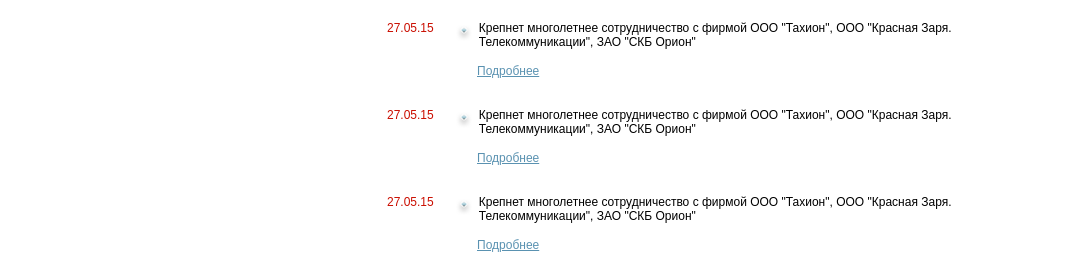
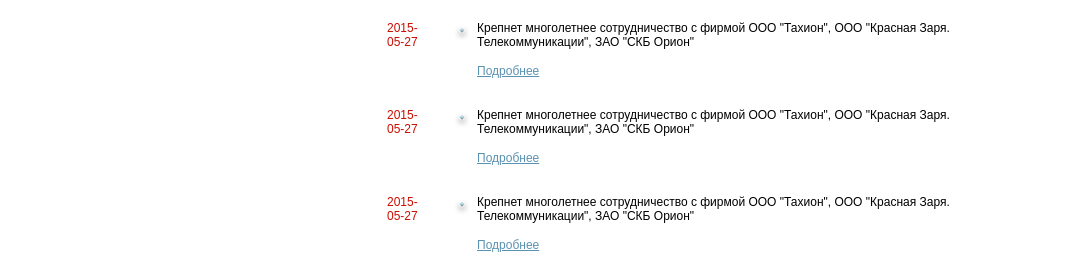
Before and after one commit to Enkil/kzm-spb.ru, a plain HTML site: page index.html in a window 1280 px wide. Shown: the part 691-952 px from the top of the page, without its empty margins (98-1181 px from the left). Drawn offline with Linux system fonts and the light colour scheme.

Commit message:
Update 2015-09-29T00:11:16.079Z

```diff
--- a/index.html
+++ b/index.html
@@ -178,13 +178,13 @@
           <h2 class="h2">Новости</h2>
           <ul class="news-list">
             <li class="news-item">
-              <time class="news-item__date">27.05.15</time>
+              <time class="news-item__date">2015-05-27</time>
               <p class="news-item__anons">Крепнет многолетнее сотрудничество с фирмой ООО "Тахион", ООО "Красная Заря. Телекоммуникации", ЗАО "СКБ Орион"</p><a href="about.html" title="Подробнее" class="news-item__link">Подробнее</a> </li>
             <li class="news-item">
-              <time class="news-item__date">27.05.15</time>
+              <time class="news-item__date">2015-05-27</time>
               <p class="news-item__anons">Крепнет многолетнее сотрудничество с фирмой ООО "Тахион", ООО "Красная Заря. Телекоммуникации", ЗАО "СКБ Орион"</p><a href="about.html" title="Подробнее" class="news-item__link">Подробнее</a> </li>
             <li class="news-item">
-              <time class="news-item__date">27.05.15</time>
+              <time class="news-item__date">2015-05-27</time>
               <p class="news-item__anons">Крепнет многолетнее сотрудничество с фирмой ООО "Тахион", ООО "Красная Заря. Телекоммуникации", ЗАО "СКБ Орион"</p><a href="about.html" title="Подробнее" class="news-item__link">Подробнее</a> </li>
           </ul><a href="news.html" title="Все новости" class="news__all">Все новости</a> </section>
         <!-- Popular goods-->
```
Also changed, not shown: includes/_content.html (+3 -3 lines), includes/_news.html (+3 -3 lines), news.html (+3 -3 lines).
